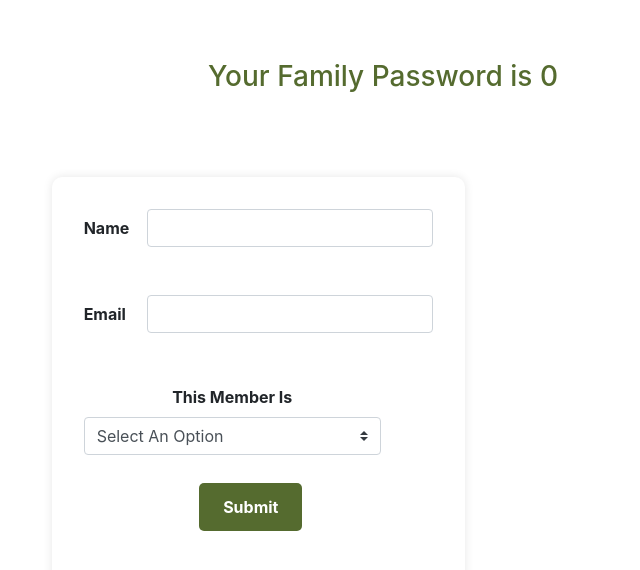
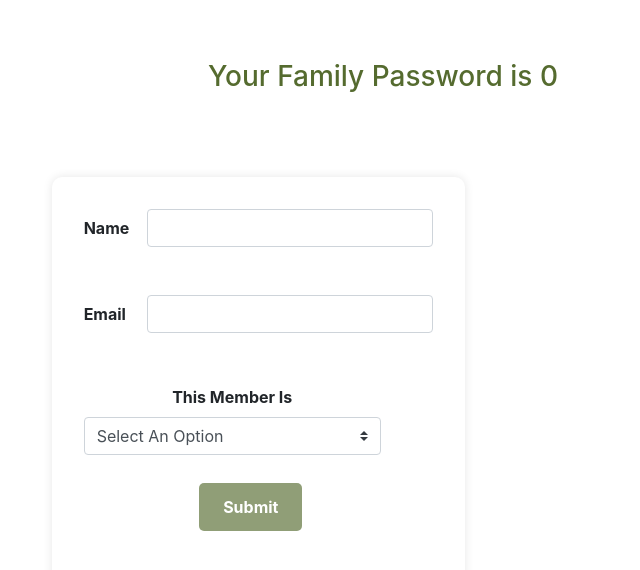
Before and after one commit to masinakh/Sweet-Home-Frontend, a React (Create React App) app: page /addMember in a window 1280 px wide. Shown: the top 570 px of the page, without its empty margins (257-897 px from the left). Built offline with nearby package versions, Linux system fonts and the light colour scheme.

Commit message:
add css disable sumit button

```diff
--- a/src/components/Chore.css
+++ b/src/components/Chore.css
@@ -20,11 +20,12 @@
     }
     .chore .btn-container{
         display: flex;
+        margin-top:-2rem;
 
     }
     .chore .btn-container button{
         background: white;
-        margin: 0.5rem;
+        margin: 0.5rem ;
         border-radius: 20px;
         border: 2px solid darkolivegreen;
 
--- a/src/components/NewFamilyMemberForm.js
+++ b/src/components/NewFamilyMemberForm.js
@@ -44,6 +44,30 @@ const NewFamilyMemberForm = ({ addMember, familyId }) => {
     console.log("we are in submitFamilyForm", familyFormData);
     addMember(familyFormData);
     setFamilyFormData(INITIAL_FAMILY_DATA);
+  };
+
+  const SubmitButton = () => {
+    if (familyFormData.name && familyFormData.email) {
+      return (
+        <div class="form-group row">
+          <div class="col-sm-10">
+            <button type="submit" class="btn btn-Success">
+              Submit
+            </button>
+          </div>
+        </div>
+      );
+    } else {
+      return (
+        <div class="form-group row">
+          <div class="col-sm-10">
+            <button type="submit" class="btn btn-Success" disabled>
+              Submit
+            </button>
+          </div>
+        </div>
+      );
+    }
   };
 
   return (
@@ -109,13 +133,7 @@ const NewFamilyMemberForm = ({ addMember, familyId }) => {
 
         <br></br>
 
-        <div class="form-group row">
-          <div class="col-sm-10">
-            <button type="submit" class="btn btn-Success">
-              Submit
-            </button>
-          </div>
-        </div>
+        <SubmitButton />
       </form>
     </div>
   );
```
